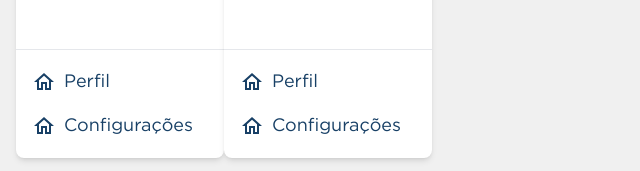
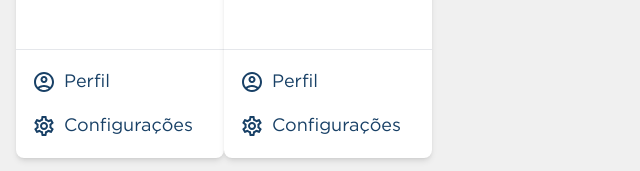
Before and after one commit to Unitelecuidado/app-unitelecuidado, a Next.js app: page /components/commons/SideBar in a window 1280 px wide. Shown: the part 626-797 px from the top of the page, without its empty margins (0-640 px from the left). Built offline with nearby package versions, Linux system fonts and the light colour scheme.

Commit message:
icones arrumados

```diff
--- a/src/pages/components/commons/SideBar/index.tsx
+++ b/src/pages/components/commons/SideBar/index.tsx
@@ -3,6 +3,7 @@ import {
   ContactPhoneOutlined,
   PersonAddAlt1Outlined,
   LibraryAddCheckOutlined,
+  AccountCircleOutlined, SettingsOutlined
 } from '@mui/icons-material'
 import Image from 'next/image'
 import Link from 'next/link'
@@ -73,7 +74,7 @@ const SideBar = () => {
             <div className='hover:bg-padrao-green-light pt-0.5 '>
               <div className='text-lg text-padrao-blue flex items-center gap-2 m-4 '>
                 <span>
-                  <HomeOutlined />
+                  <AccountCircleOutlined />
                 </span>
                 <span className='font-medium'> Perfil </span>
               </div>
@@ -83,7 +84,7 @@ const SideBar = () => {
             <div className='hover:bg-padrao-green-light pb-0.5 '>
               <div className='text-lg text-padrao-blue flex items-center gap-2 m-4 '>
                 <span>
-                  <HomeOutlined />
+                  <SettingsOutlined />
                 </span>
                 <span className='font-medium'> Configurações </span>
               </div>
```
